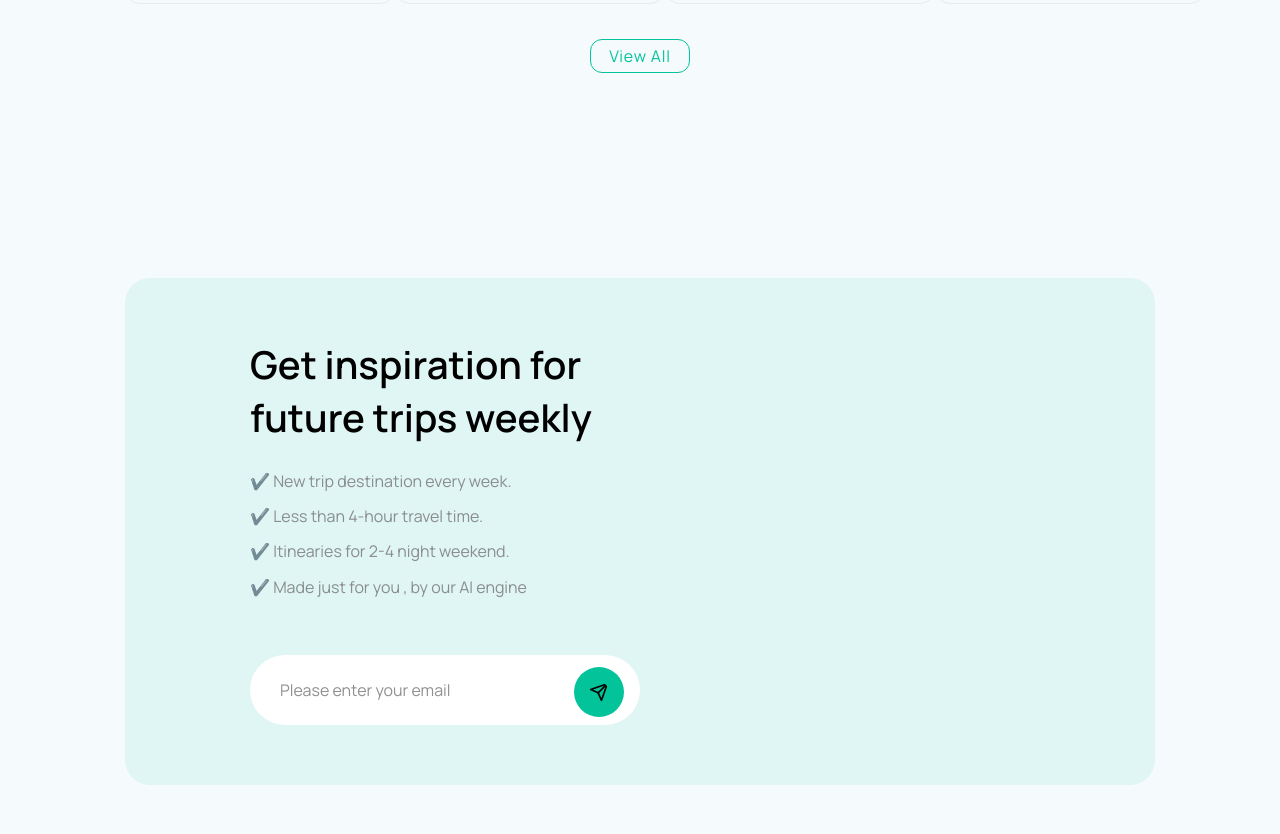
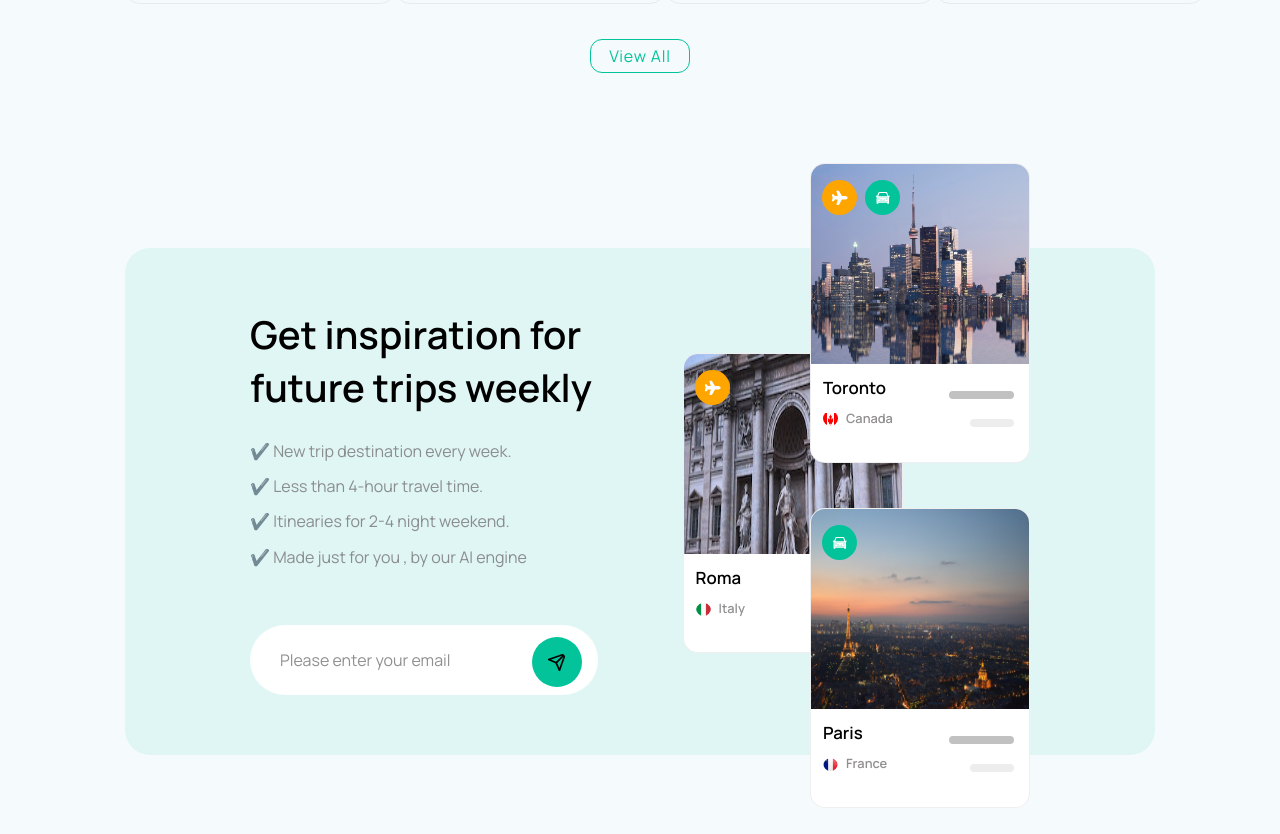
Before and after one commit to Aymsep/Travel_agency, a React (Create React App) app: page / in a window 1280 px wide. Shown: the part 1153-1987 px from the top of the page. After the commit the page ends 1961 px from the top, so only its background shows below. Built offline with nearby package versions, Linux system fonts and the light colour scheme.

Commit message:
complete the news section

```diff
--- a/src/Container/Discover/Discover.jsx
+++ b/src/Container/Discover/Discover.jsx
@@ -16,7 +16,7 @@ const Discover = () => {
 
                 {
                     cards_data && cards_data.map((card, i) =>(
-                <Card>
+                <Card option='child' >
                         <CardChild
                         key={i}
                         place_image={card.image}
--- a/src/Container/News/News.css
+++ b/src/Container/News/News.css
@@ -1,10 +1,11 @@
 .app__news{
     padding:60px 125px;
-    margin:80px 125px;
+    margin:50px 125px;
     background-color: #dff6f4;
     display: grid;
     grid-template-columns: 1fr 1fr;
     border-radius: 25px;
+    gap: 85px;
 }
 
 .app__news-left h1{
@@ -50,3 +51,9 @@
 ::placeholder{
     color: var(--secondary-color);
 }
+
+
+
+.app__news-right{
+    position: relative;
+}
--- a/src/Container/News/News.jsx
+++ b/src/Container/News/News.jsx
@@ -2,10 +2,16 @@ import React from 'react'
 import Flag from '../../components/Flag/Flag'
 import './News.css'
 import {FiSend} from 'react-icons/fi'
+import Card from '../../components/Card/Card'
+import CardChild from '../../components/Card/CardChild'
+
+import { cards_data } from '../../database/cards'
+import Card_news from '../../components/Card_news/Card_news'
 
 const News = () => {
   return (
     <div className="app__news">
+
         <div className="app__news-left">
             <h1>Get inspiration for <br /> future trips weekly</h1>
 
@@ -20,8 +26,49 @@ const News = () => {
                 <input type="text" placeholder="Please enter your email" />
                 <FiSend/>
             </div>
+        </div>
+
+        <div className="app__news-right">
+
+            <div className="app__news-right1">
+                    {
+                                cards_data && cards_data.slice(0,1).map((card, i) =>(
+                            <Card option='white' height={300} width={220} >
+                                    <Card_news
+                                    image={card.image}
+                                    location={card.location}
+                                    flag={card.flag}
+                                    country={card.country}
+                                    plane={card.plane}
+                                    car={card.car}
+                                    />
+                            </Card>
+                                ))
+                    }
+            </div>
+
+            <div className="app__news-right2">
+                    {
+                                cards_data && cards_data.slice(1,3).map((card, i) =>(
+                            <Card option='white' height={300} width={220} >
+                                    <Card_news
+                                    image={card.image}
+                                    location={card.location}
+                                    flag={card.flag}
+                                    country={card.country}
+                                    plane={card.plane}
+                                    car={card.car}
+                                    />
+                            </Card>
+                                ))
+                    }
+            </div>
+
 
         </div>
+
+
+
     </div>
   )
 }
--- a/src/components/Card/Card.css
+++ b/src/components/Card/Card.css
@@ -16,6 +16,8 @@
     justify-content: space-between;
     padding: 7px 12px;
     font-size:.9rem;
+    position: relative;
+
 }
 
 .app_card-info{
--- a/src/components/Card/Card.jsx
+++ b/src/components/Card/Card.jsx
@@ -1,9 +1,12 @@
 import React from 'react'
 import './Card.css'
 
-const Card = ({children}) => {
+const Card = ({children,option,width,height}) => {
   return (
-    <div className='card'>
+    <div className='card' style={{backgroundColor:option=='child'?'':'white'
+    ,width:width?width:''
+    ,height:height?height:''
+    }} >
     {children}
     </div>
   )
--- /dev/null
+++ b/src/components/Card_news/Card_news.css
@@ -0,0 +1,36 @@
+.gray{
+    display: block;
+    margin-bottom: 20px;
+    background-color:rgba(128, 128, 128, 0.486);
+    width: 30%;
+    height: 8px;
+    border-radius: 50px;
+    float: right;
+    margin-top:-15px;
+}
+.gray2{
+    display: block;
+    background-color:rgba(128, 128, 128, 0.144);
+    width: 20%;
+    height: 8px;
+    border-radius: 50px;
+    float: right;
+    clear: both;
+}
+
+
+.colors{
+    margin: 0 -15px;
+    width: 100%;
+}
+
+.app__news-right{
+    display: grid;
+    grid-template-columns: 1fr 1fr;
+}
+
+.app__news-right2{
+    position: absolute;
+    right: 0;
+    top: -190px;
+}
--- /dev/null
+++ b/src/components/Card_news/Card_news.jsx
@@ -0,0 +1,48 @@
+import React from 'react'
+import Flag from '../Flag/Flag'
+import './Card_news.css'
+import {FaPlane} from 'react-icons/fa'
+import {AiTwotoneCar,AiOutlineHeart} from 'react-icons/ai'
+
+
+const Card_news = ({image,location,flag,country,plane,car}) => {
+  return (
+    <div className="app_card-news">
+         <img src={image} alt="" width="100%" height="200"/>
+         <div className="app_card-desc">
+                    <h3>{location}</h3>
+                </div>
+                <div className="colors">
+                    <div className="gray"></div>
+                    <div className="gray2"></div>
+
+                </div>
+
+        <div className="app_card-info">
+            <Flag flag={flag}/>
+            <span className="p-text" >{country}</span>
+         </div>
+
+         <div className="app_card-opt">
+                    {
+                        plane && (
+                            <div className="opt-fly opt">
+                                <FaPlane/>
+                            </div>
+                        )
+                    }
+                    {
+                        car && (
+                            <div className="opt-car opt">
+                                <AiTwotoneCar/>
+                            </div>
+                        )
+                    }
+
+                </div>
+
+    </div>
+  )
+}
+
+export default Card_news
```
